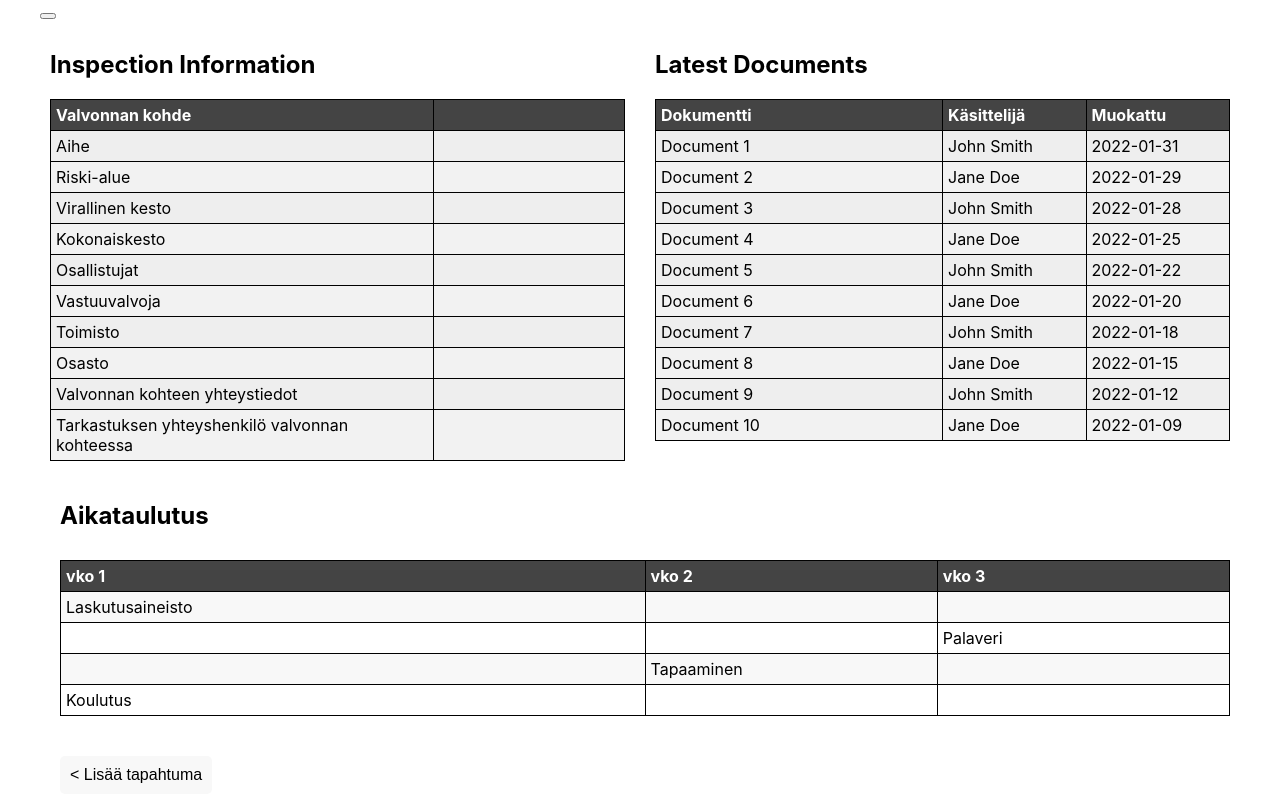
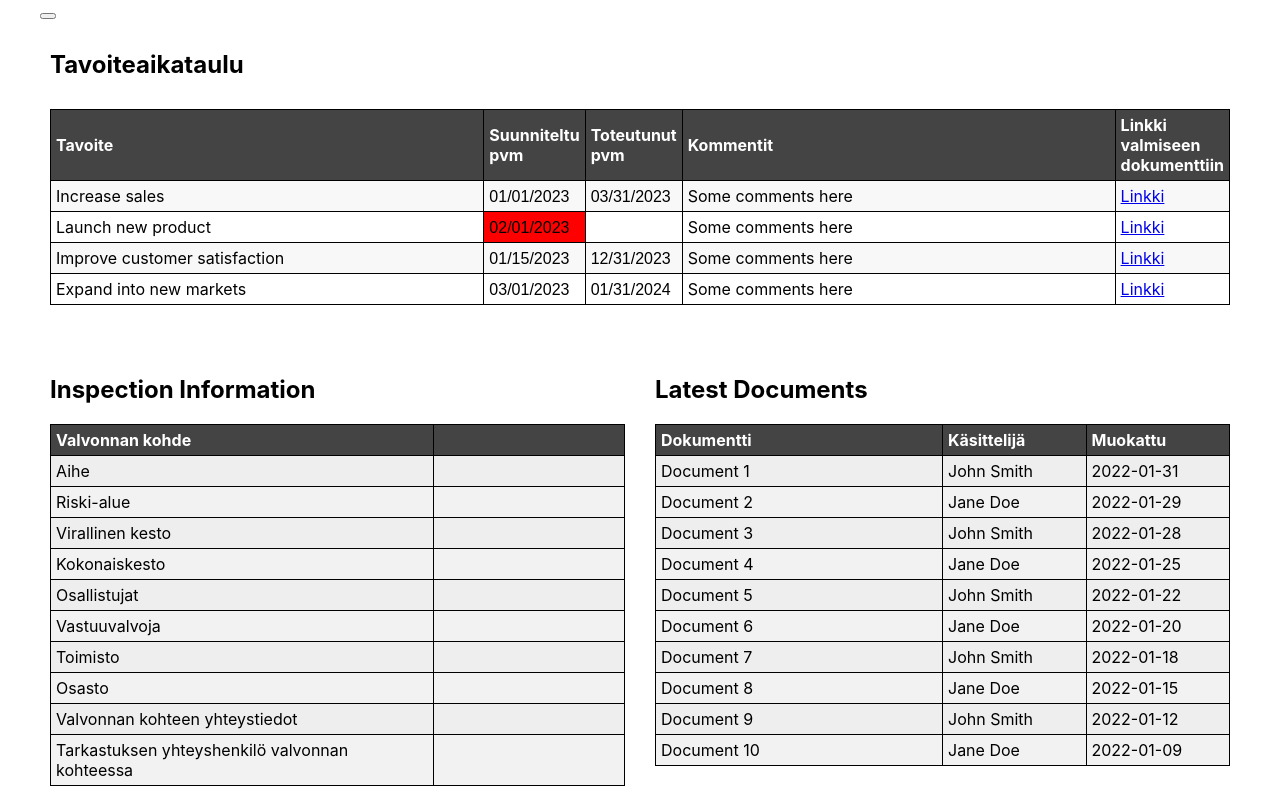
Before and after one commit to jjuuliak/VTP-1, a React (Create React App) app in the folder client/: page / in a window 1280 px wide. Shown: the top 800 px of the page. Built offline with nearby package versions, Linux system fonts and the light colour scheme; the HTML template or start-up script is replaced by a standard one.

Commit message:
Add TargetTimeframe component

```diff
--- a/client/package.json
+++ b/client/package.json
@@ -7,6 +7,7 @@
     "@testing-library/react": "^13.4.0",
     "@testing-library/user-event": "^13.5.0",
     "react": "^18.2.0",
+    "react-datepicker": "^4.10.0",
     "react-dom": "^18.2.0",
     "web-vitals": "^2.1.4"
   },
--- a/client/src/App.css
+++ b/client/src/App.css
@@ -60,6 +60,12 @@
   margin-left: 10px;
 }
 
+.main-container > :first-child {
+  width: 100%;
+  margin-right: 0;
+  margin-bottom: 10px;
+}
+
 @media (max-width: 768px) {
   .main-container > * {
     width: 100%;
--- a/client/src/App.js
+++ b/client/src/App.js
@@ -3,6 +3,7 @@ import Navigation from './components/Navigation';
 import InspectionInformation from './components/InspectionInformation';
 import LatestDocuments from './components/LatestDocuments';
 import Scheduling from './components/Scheduling';
+import TargetTimeframe from './components/TargetTimeframe';
 import './App.css';
 
 const App = () => {
@@ -10,6 +11,7 @@ const App = () => {
     <div className="app-container">
       <Navigation />
       <div className="main-container">
+        <TargetTimeframe />
         <InspectionInformation />
         <LatestDocuments />
         <Scheduling />
--- /dev/null
+++ b/client/src/components/TargetTimeframe.css
@@ -0,0 +1,78 @@
+.target-timeframe-container {
+    display: flex;
+    flex-direction: column;
+  }
+
+  .target-timeframe-title {
+    font-size: 36px;
+    font-weight: bold;
+    margin-bottom: 20px;
+    text-align: left;
+  }
+
+  .target-timeframe-table {
+    border-collapse: collapse;
+    width: 100%;
+    margin-bottom: 20px;
+  }
+
+  .target-timeframe-table th:nth-child(2),
+  .target-timeframe-table td:nth-child(2),
+  .target-timeframe-table th:nth-child(3),
+  .target-timeframe-table td:nth-child(3) {
+      width: 100px;
+  }
+
+  .target-timeframe-table th,
+  .target-timeframe-table td {
+    padding: 5px;
+    border: 1px solid black;
+  }
+
+  .target-timeframe-table th {
+    background-color: #444;
+    color: white;
+  }
+
+  .target-timeframe-table tr:nth-child(odd) {
+    background-color: #f8f8f8;
+  }
+
+  .target-timeframe-table tr:nth-child(even) {
+    background-color: white;
+  }
+
+  .target-timeframe-table tr:hover {
+    background-color: #ddd;
+  }
+
+  .target-timeframe-table .highlighted-date {
+    background-color: red;
+    color: white;
+  }
+
+  .react-datepicker-popper {
+    z-index: 1;
+  }
+
+  .target-timeframe-table .react-datepicker-wrapper {
+    width: 100%;
+    border: none;
+    background-color: inherit;
+  }
+
+  .react-datepicker__input-container {
+    width: 100%;
+    background-color: inherit;
+    padding: 0;
+  }
+
+  .react-datepicker__input-container input {
+    width: 100%;
+    padding: 0;
+    font-size: 16px;
+    border-radius: 0;
+    border: none;
+    background-color: inherit;
+    box-sizing: border-box;
+  }
--- /dev/null
+++ b/client/src/components/TargetTimeframe.js
@@ -0,0 +1,84 @@
+import React from 'react';
+import './TargetTimeframe.css';
+import DatePicker from 'react-datepicker';
+import 'react-datepicker/dist/react-datepicker.css';
+
+const TargetTimeframe = () => {
+  const data = [
+    {
+      target: 'Increase sales',
+      plannedDate: '2023-01-01',
+      actualDate: '2023-03-31',
+      comments: 'Some comments here',
+      documentLink: 'https://example.com'
+    },
+    {
+      target: 'Launch new product',
+      plannedDate: '2023-02-01',
+      actualDate: '',
+      comments: 'Some comments here',
+      documentLink: 'https://example.com'
+    },
+    {
+      target: 'Improve customer satisfaction',
+      plannedDate: '2023-01-15',
+      actualDate: '2023-12-31',
+      comments: 'Some comments here',
+      documentLink: 'https://example.com'
+    },
+    {
+      target: 'Expand into new markets',
+      plannedDate: '2023-03-01',
+      actualDate: '2024-01-31',
+      comments: 'Some comments here',
+      documentLink: 'https://example.com'
+    }
+  ];
+
+  const currentDate = new Date();
+
+  return (
+    <div className="target-timeframe-container">
+      <h2>Tavoiteaikataulu</h2>
+      <table className="target-timeframe-table">
+        <thead>
+          <tr>
+            <th>Tavoite</th>
+            <th>Suunniteltu pvm</th>
+            <th>Toteutunut pvm</th>
+            <th>Kommentit</th>
+            <th>Linkki valmiseen dokumenttiin</th>
+          </tr>
+        </thead>
+        <tbody>
+          {data.map((item) => {
+            const suunniteltuDate = new Date(item.plannedDate);
+            let suunniteltuCellClass = '';
+
+            if (suunniteltuDate < currentDate && !item.actualDate) {
+              suunniteltuCellClass = 'highlighted-date';
+            }
+
+            return (
+              <tr key={item.target}>
+                <td>{item.target}</td>
+                <td className={suunniteltuCellClass}>
+                  <DatePicker selected={new Date(item.plannedDate)} />
+                </td>
+                <td>
+                  <DatePicker
+                    selected={item.actualDate ? new Date(item.actualDate) : null}
+                  />
+                </td>
+                <td>{item.comments}</td>
+                <td><a href={item.documentLink} target="_blank" rel="noopener noreferrer">Linkki</a></td>
+              </tr>
+            );
+          })}
+        </tbody>
+      </table>
+    </div>
+  );
+};
+
+export default TargetTimeframe;
```
Also changed, not shown: 1 other file (tests, documents, lock files or other folders).
